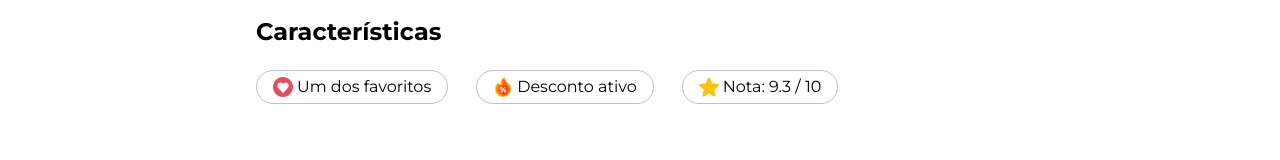
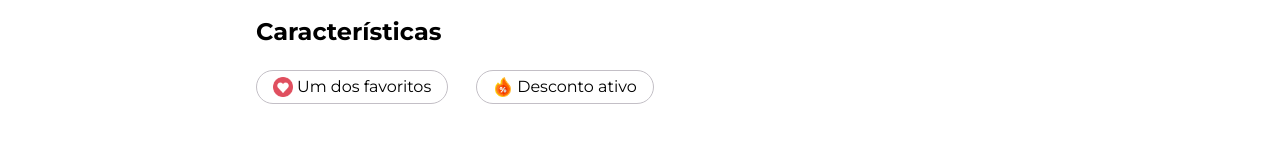
Before and after one commit to manualdofront/yt-projeto-v20-design-patterns-frontend, an Angular app: page / in a window 1280 px wide. Shown: the part 502-662 px from the top of the page. Built offline with nearby package versions, Linux system fonts and the light colour scheme.

Commit message:
feat: add rating rule

```diff
--- a/src/app/components/smart/features/features.component.html
+++ b/src/app/components/smart/features/features.component.html
@@ -12,7 +12,7 @@
           <app-has-discount />
         }
 
-        @if (featuresState.rating) {
+        @if (featuresState.rating.current > 0 && !featuresState.hasDiscount) {
           <app-rating />
         }
       </div>
```
